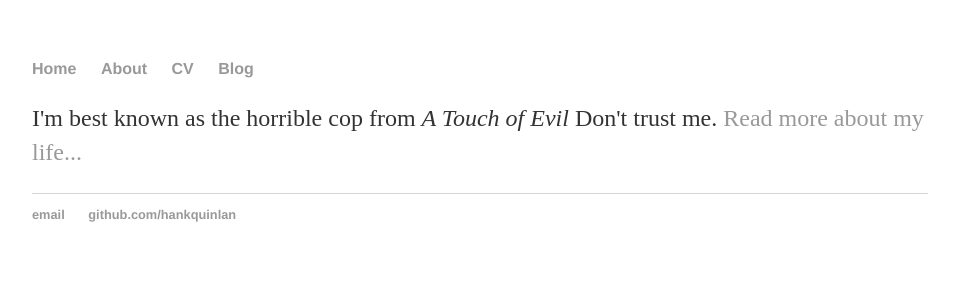
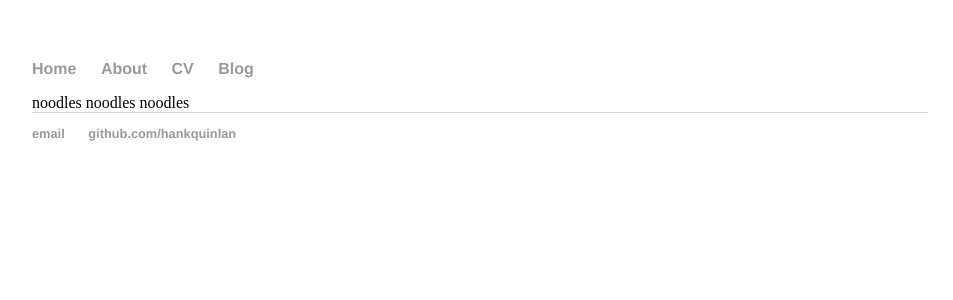
Before and after one commit to Flyakight/flyakight.github.io, a Jekyll site: the page built from about/index.html, in a window 1280 px wide. Shown: the top 300 px of the page, without its empty margins (160-1113 px from the left). Built offline with Jekyll 4.4.1, drawn with Linux system fonts in a browser that asks for light colours.

Commit message:
Update index.html

```diff
--- a/about/index.html
+++ b/about/index.html
@@ -3,6 +3,5 @@ layout: default
 title: Hank Quinlan, Horrible Cop
 ---
 <div class="blurb">
-	<h1Hello There</h1>
-	<p>I'm best known as the horrible cop from <em>A Touch of Evil</em> Don't trust me. <a href="/blog">Read more about my life...</a></p>
+noodles noodles noodles
 </div><!-- /.blurb -->
```
